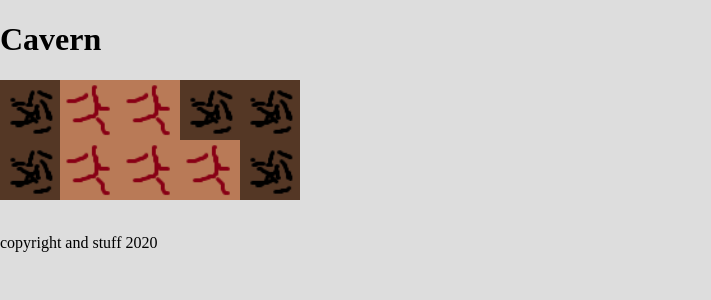
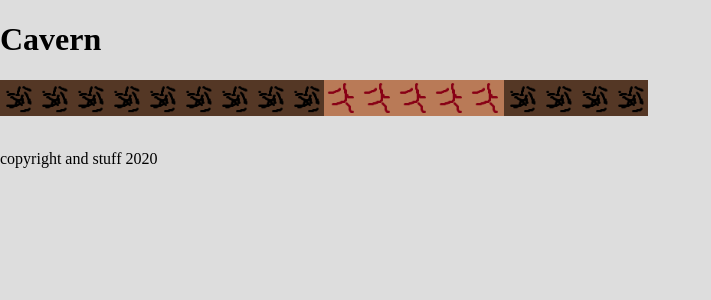
Before and after one commit to LeoKnox/cavern_game, a Flask app: page /cavern in a window 1280 px wide. Shown: the part 46-346 px from the top of the page, without its empty margins (0-711 px from the left). Run offline with Flask 2, Linux system fonts and the light colour scheme.

Commit message:
Add files via upload

```diff
--- a/application/routes.py
+++ b/application/routes.py
@@ -10,14 +10,17 @@ def index():
 @app.route("/cavern")
 def cavern():
     cavern_seed = random.randrange(1000,9999)*1000
-    cavern_map = []
+    cavern_map2 = []
     random.seed(cavern_seed)
     cavern_map = [0 for _ in range (random.randrange(6,11))]
     cavern_map.extend([1 for _ in range (5, 10)])
     cavern_map.extend([0 for _ in range (6, 10)])
     print (cavern_map)
+    cavern_map2.append(cavern_map)
+    '''
     cavern_map = [
         [0,1,1,0,0],
         [0,1,1,1,0]
     ]
-    return render_template("cavern.html", map=cavern_map, nav_cavern="active")
+    '''
+    return render_template("cavern.html", map=cavern_map2, nav_cavern="active")
--- a/application/static/css/styles.css
+++ b/application/static/css/styles.css
@@ -18,14 +18,14 @@ td {
 .floor {
     padding: 0;
     margin: 0;
-    width: 15%;
+    width: 4%;
     float: left;
 }
 
 .cavern_map {
     margin: 0;
     padding: 0;
-    width: 400px;
+    width: 900px;
 }
 
 .nav_ul {
```
